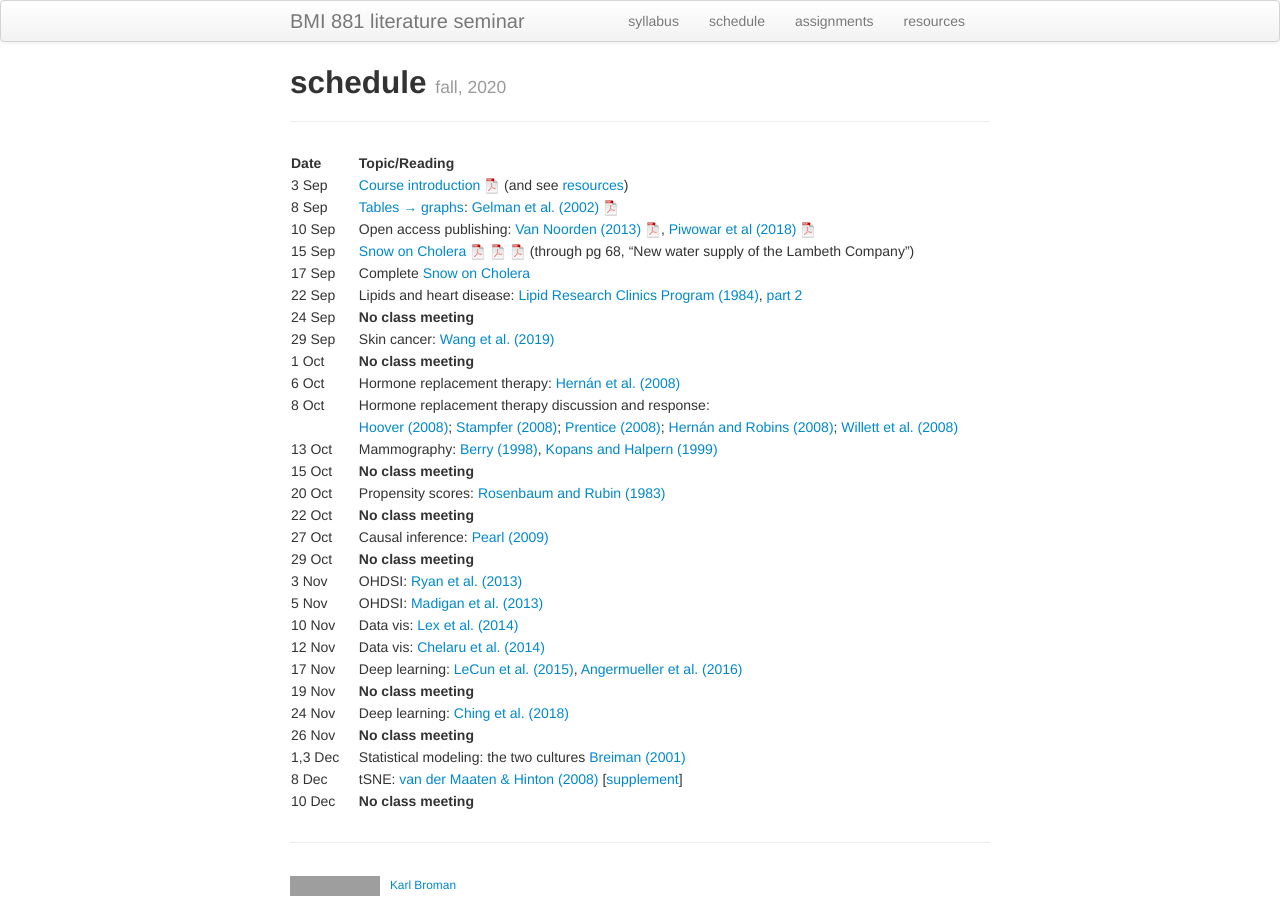
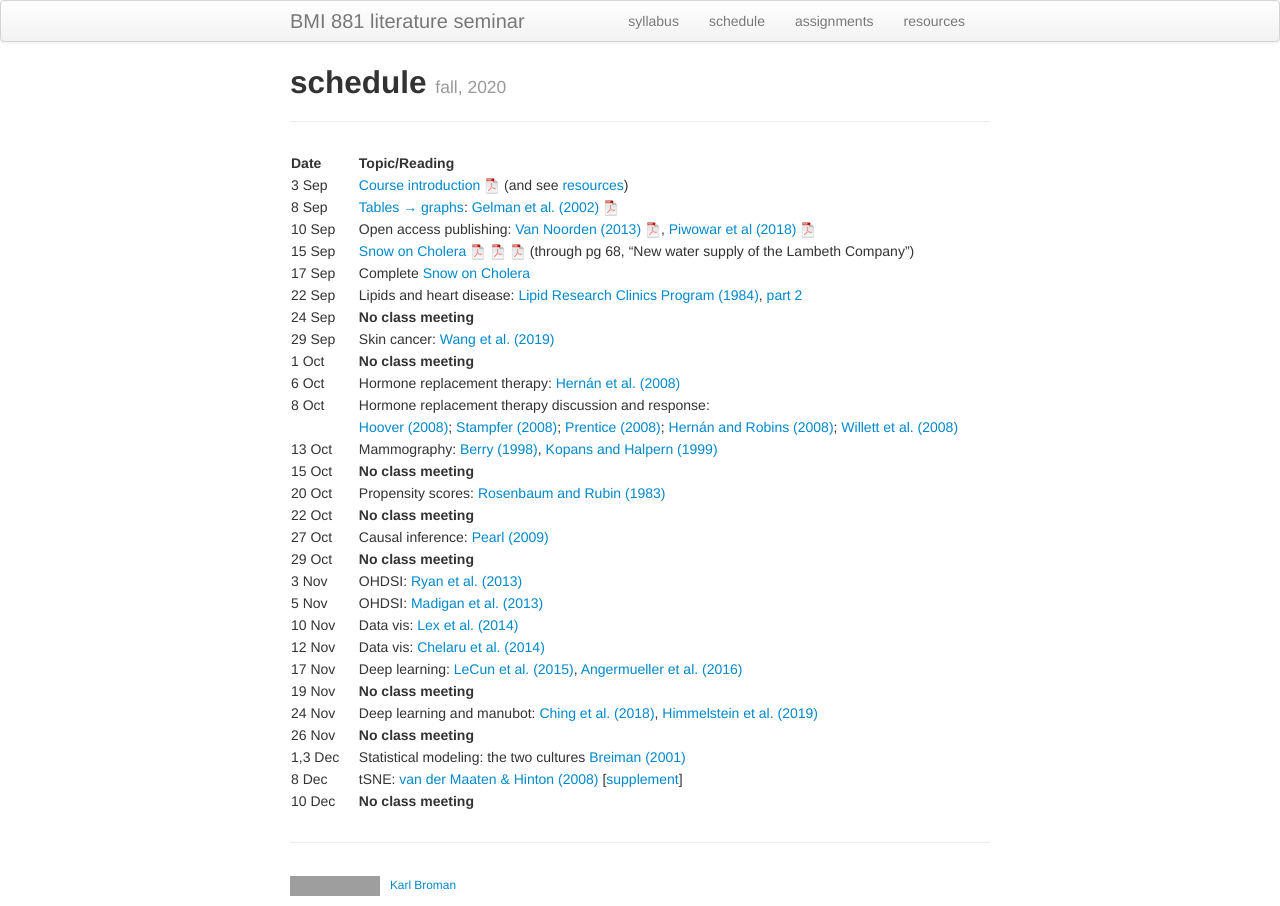
Before and after one commit to kbroman/BMI881_fall2022, a Jekyll site: the page built from schedule.md, in a window 1280 px wide. Built offline with Jekyll 4.4.1, drawn with Linux system fonts in a browser that asks for light colours; grey boxes are pictures that could not be loaded.

Commit message:
schedule: add manubot paper for next week

```diff
--- a/schedule.md
+++ b/schedule.md
@@ -31,7 +31,7 @@ description: Schedule and readings for BMI 881, Biomedical data science scholarl
 | 12 Nov    |  | Data vis: [Chelaru et al. (2014)](https://doi.org/10.1038/nmeth.3038) |
 | 17 Nov    |  | Deep learning: [LeCun et al. (2015)](https://doi.org/10.1038/nature14539), [Angermueller et al. (2016)](https://doi.org/10.15252/msb.20156651)
 | 19 Nov    |  | **No class meeting** |
-| 24 Nov    |  | Deep learning: [Ching et al. (2018)](https://doi.org/10.1098/rsif.2017.0387) |
+| 24 Nov    |  | Deep learning and manubot: [Ching et al. (2018)](https://doi.org/10.1098/rsif.2017.0387), [Himmelstein et al. (2019)](https://doi.org/10.1371/journal.pcbi.1007128) |
 | 26 Nov    |  | **No class meeting** |
 | 1,3 Dec   |  | Statistical modeling: the two cultures [Breiman (2001)](https://doi.org/10.1214/ss/1009213726) |
 | 8 Dec     |  | tSNE: [van der Maaten & Hinton (2008)](http://www.jmlr.org/papers/volume9/vandermaaten08a/vandermaaten08a.pdf) \[[supplement](https://lvdmaaten.github.io/publications/misc/Supplement_JMLR_2008.pdf)\] |
```
